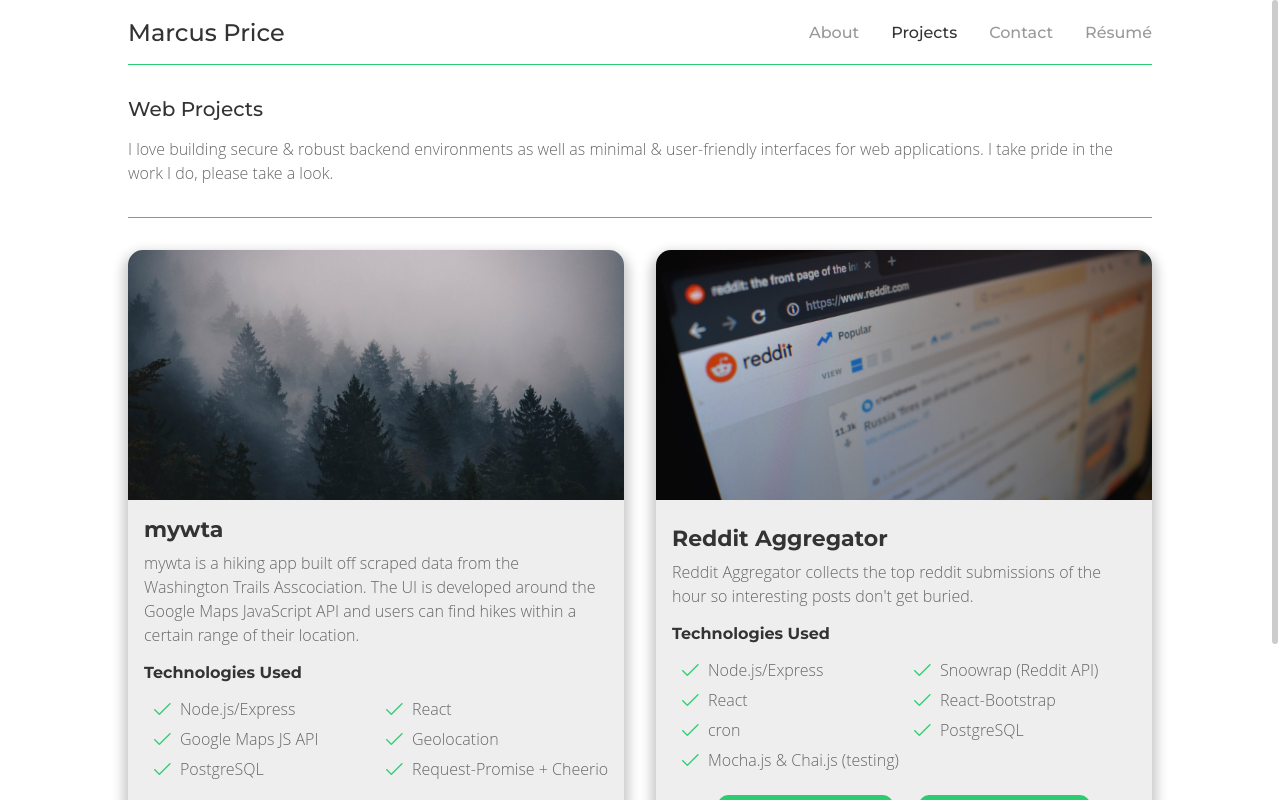
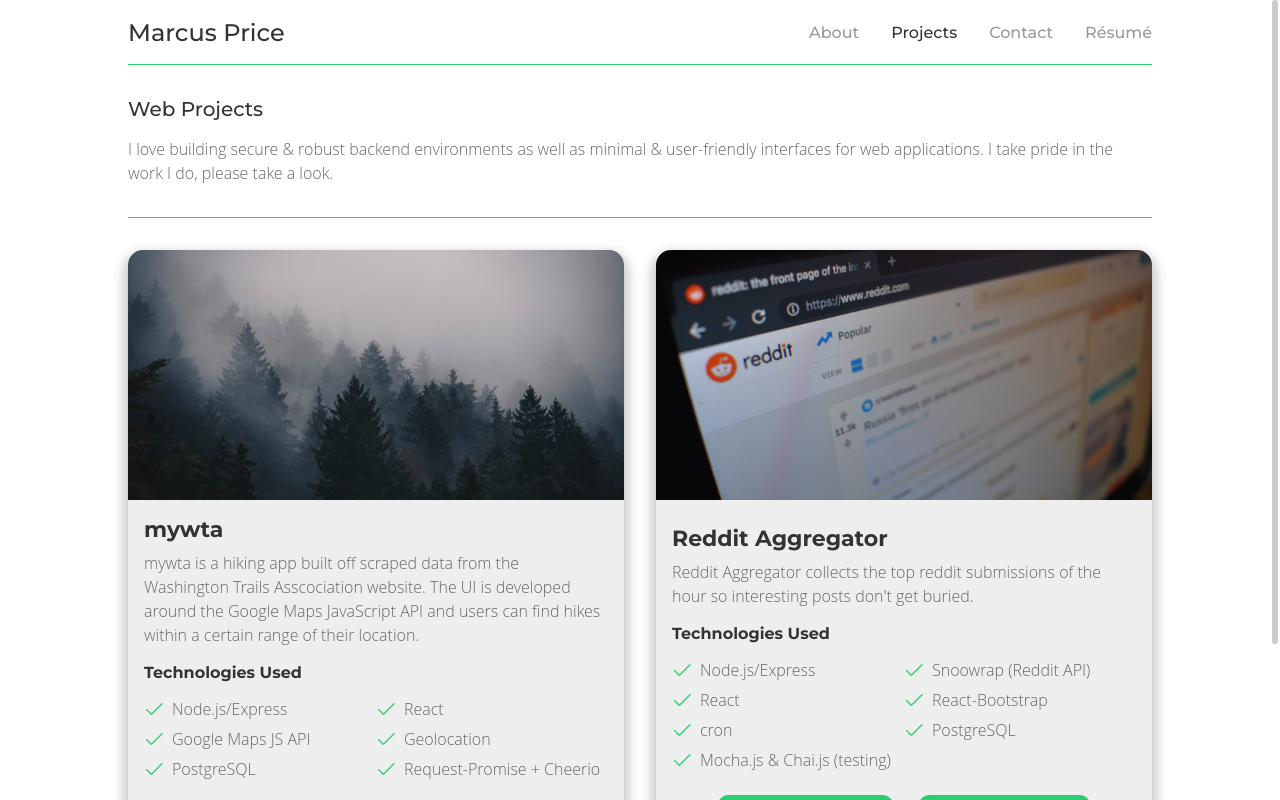
Before and after one commit to marcusprice/marcusprice-dot-dev, a React (Create React App) app in the folder client/: page / in a window 1280 px wide. Both pictures are taken after a click on the item "Projects". Built offline with nearby package versions, Linux system fonts and the light colour scheme; a web font is replaced by a local one; what react-animations would draw is missing.

Commit message:
little refactoring

```diff
--- a/client/src/components/Footer.jsx
+++ b/client/src/components/Footer.jsx
@@ -5,7 +5,7 @@
   return(
     <FooterContainer>
       <FooterNav>
-        <a className="footer-link" href="https://www.github.com/marcusprice" target="_blank" rel="noopener noreferrer"><span>Github</span></a>
+        <a className="footer-link" href="https://www.github.com/marcusprice" target="_blank" rel="noopener noreferrer"><span>GitHub</span></a>
         <a className="footer-link" href="https://www.linkedin.com/in/marcus-price/" target="_blank" rel="noopener noreferrer"><span>LinkedIn</span></a>
         <a className="footer-link" href="mailto:marcusprice88@gmail.com" target="_blank" rel="noopener noreferrer"><span>Email</span></a>
         <a className="footer-link" href="https://marcusprice.dev/rss.xml" target="_blank" rel="noopener noreferrer"><span>RSS</span></a>
--- a/client/src/components/WebProjects.jsx
+++ b/client/src/components/WebProjects.jsx
@@ -11,7 +11,7 @@
     {
       title: 'mywta',
       image: forrest,
-      description: 'mywta is a hiking app built off scraped data from the Washington Trails Asscociation. The UI is developed around the Google Maps JavaScript API and users can find hikes within a certain range of their location.',
+      description: 'mywta is a hiking app built off scraped data from the Washington Trails Asscociation website. The UI is developed around the Google Maps JavaScript API and users can find hikes within a certain range of their location.',
       techUsed: ['Node.js/Express', 'React', 'Google Maps JS API', 'Geolocation', 'PostgreSQL', 'Request-Promise + Cheerio'],
       githubURL: 'https://github.com/marcusprice/mywta'
     },
--- a/client/src/components/atoms.js
+++ b/client/src/components/atoms.js
@@ -176,7 +176,6 @@
   display: flex;
   justify-content: space-between;
   flex-wrap: wrap;
-  margin-left: 8px;
 `
 
 export const ProjectTechItem = styled.li`
```
